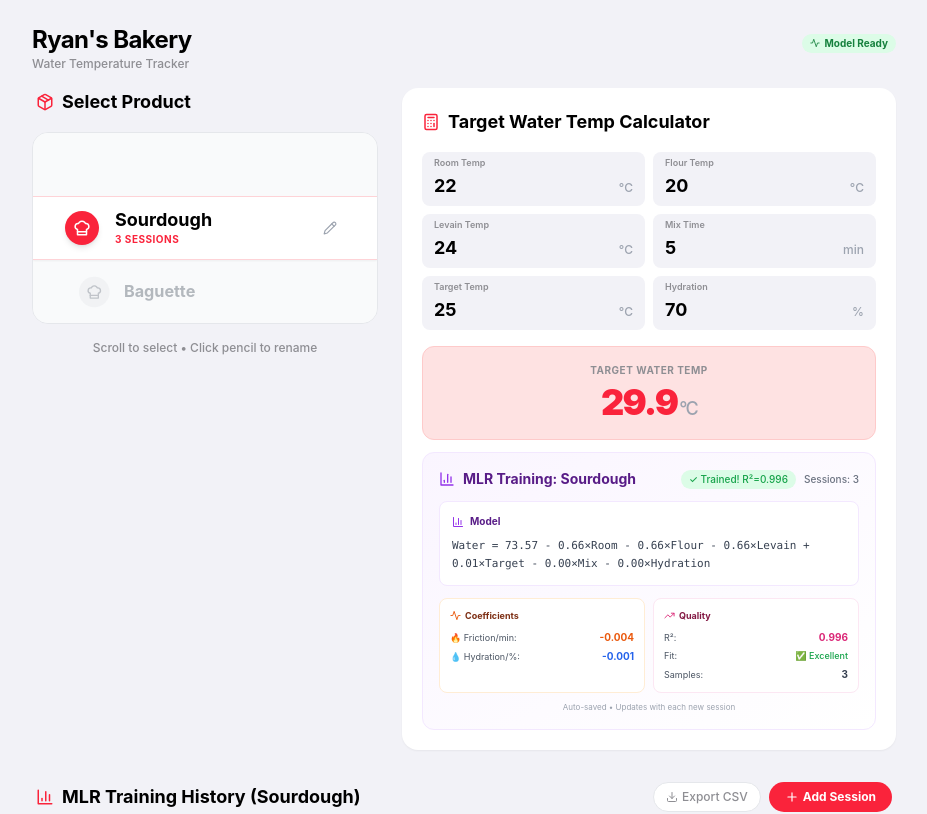
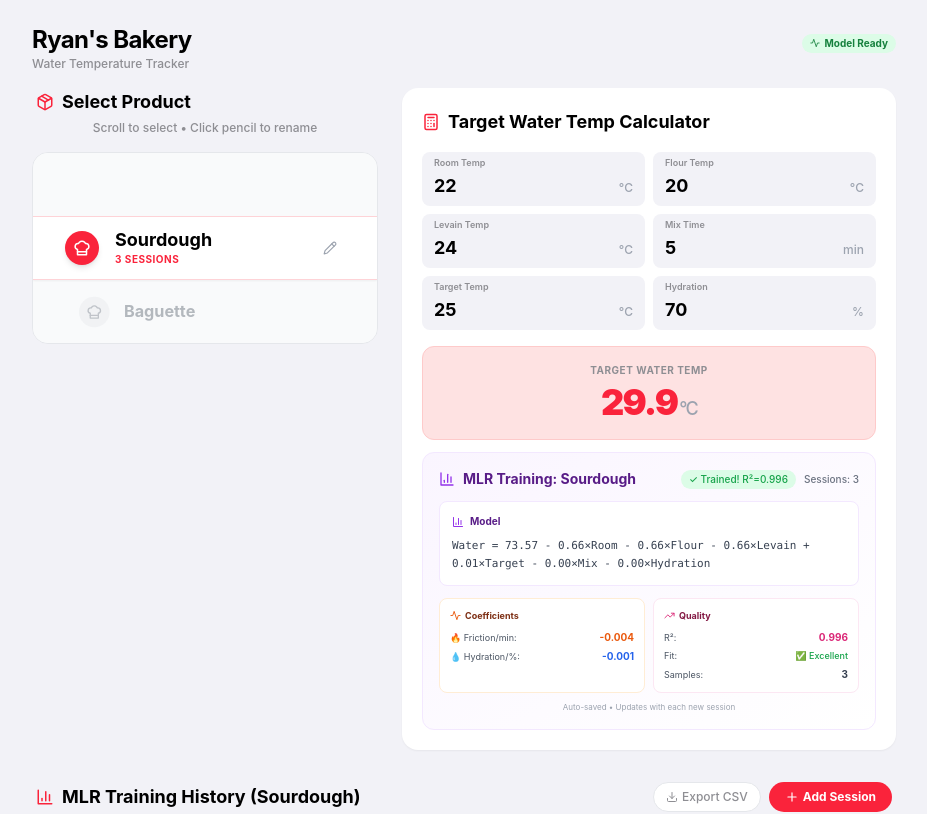
Before and after one commit to ghryan0000/dough-temp-tracker, a React (Vite) app: page / in a window 1280 px wide. Shown: the top 814 px of the page, without its empty margins (176-1103 px from the left). Built offline with nearby package versions, Linux system fonts and the light colour scheme.

Commit message:
Move product instructions below title
Moved "Scroll to select • Click pencil to rename" text to appear directly below the "Select Product" title for better visibility and UX flow.

```diff
--- a/dough-temp-tracker.tsx
+++ b/dough-temp-tracker.tsx
@@ -337,9 +337,12 @@ export default function DoughTempTracker() {
 
           {/* Left Column: Product Selector (Card Grid) */}
           <div className="md:col-span-5 flex flex-col">
-            <h2 className="text-lg font-bold text-black flex items-center gap-2 mb-4 px-1">
+            <h2 className="text-lg font-bold text-black flex items-center gap-2 mb-1 px-1">
               <Package size={18} className="text-apple-red" /> Select Product
             </h2>
+            <p className="text-xs text-apple-gray mb-4 px-1 text-center font-medium">
+              Scroll to select • Click pencil to rename
+            </p>
             <ProductWheelSelector
               products={products}
               selectedProductId={selectedProductId}
@@ -347,9 +350,6 @@ export default function DoughTempTracker() {
               productCounts={productCounts}
               onRename={handleRenameProduct}
             />
-            <p className="text-xs text-apple-gray mt-4 px-1 text-center font-medium">
-              Scroll to select • Click pencil to rename
-            </p>
           </div>
 
           {/* Right Column: Calculator */}
```
